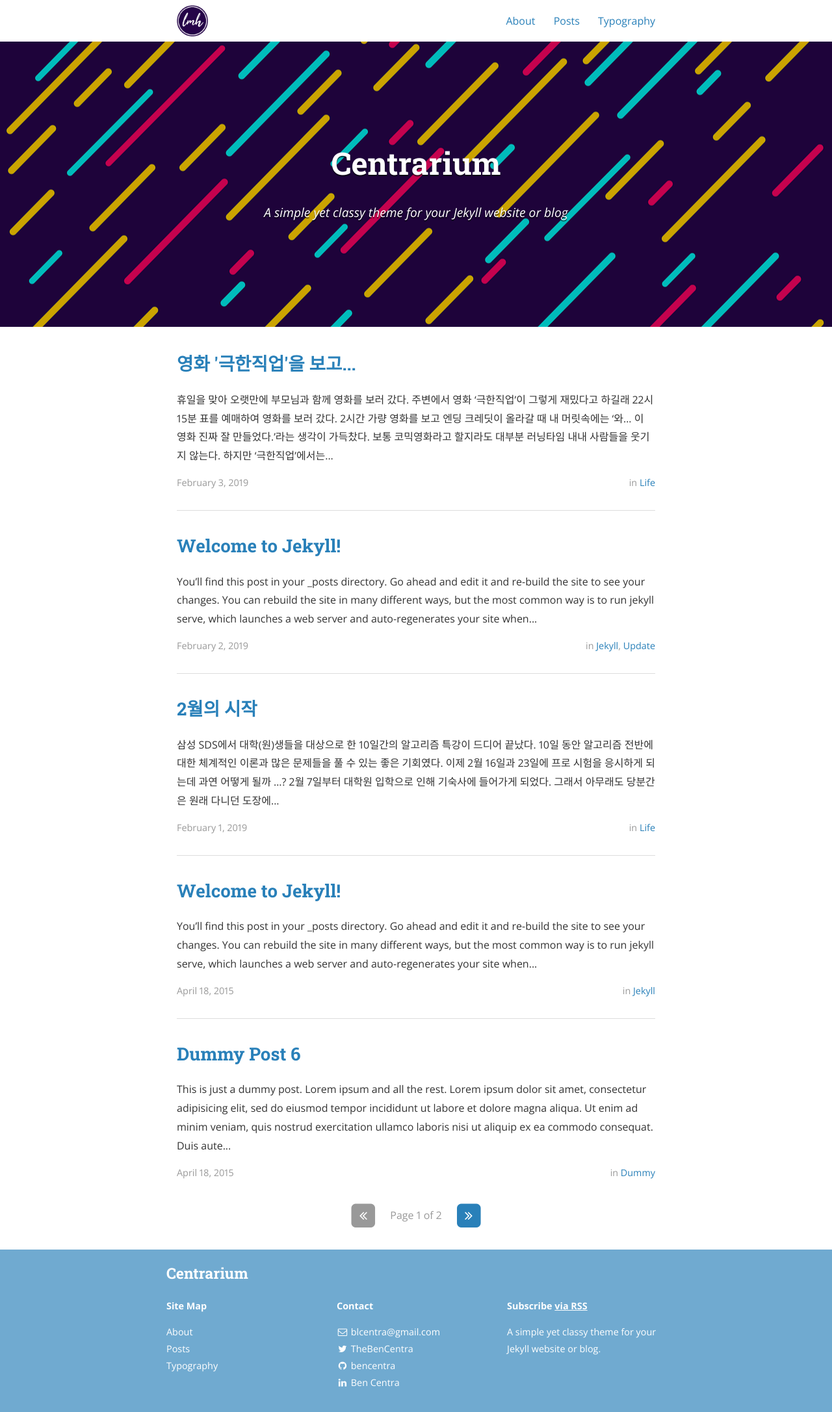
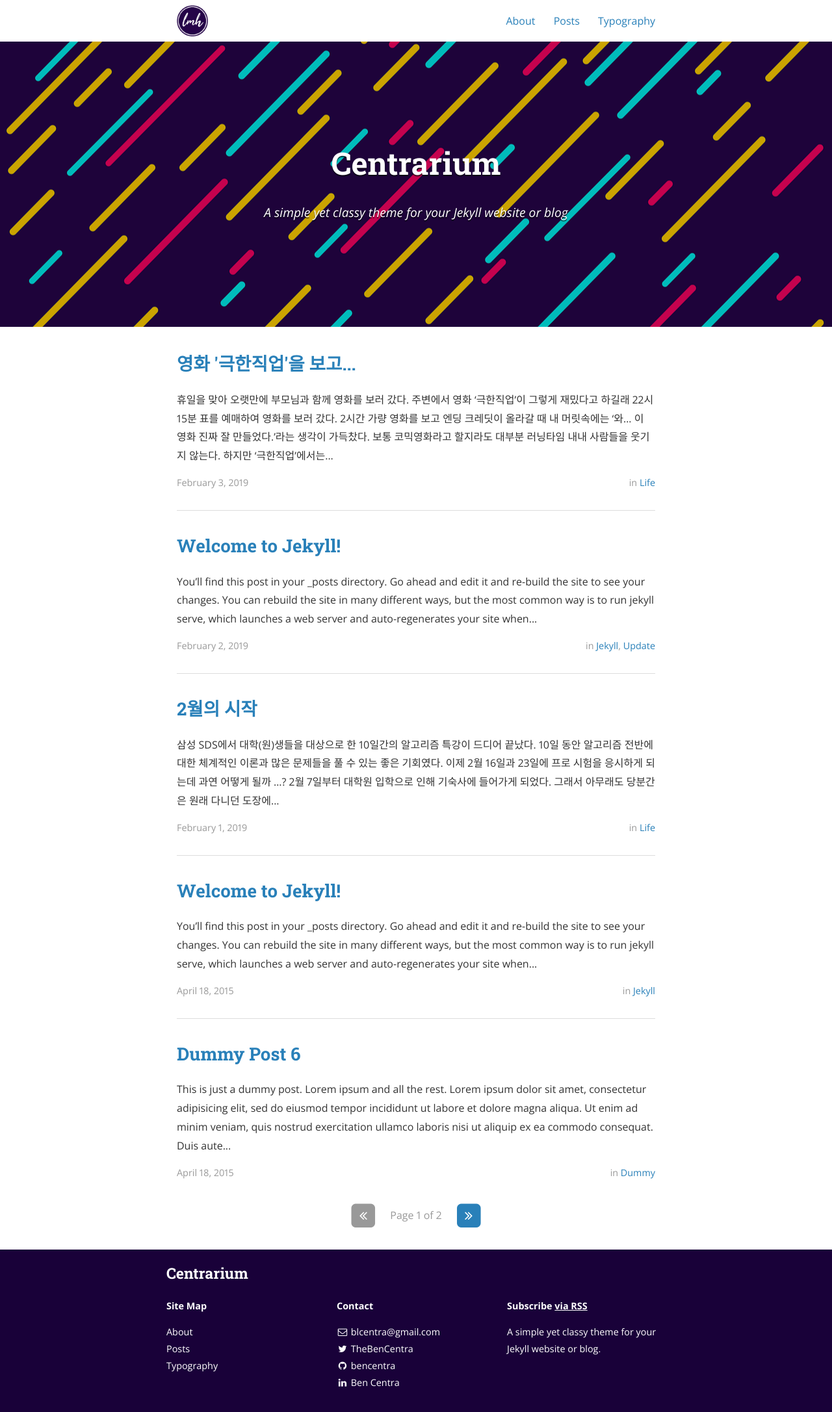
Before and after one commit to lmh315/lmh315.github.io, a Jekyll site: the page built from index.html, in a window 1280 px wide. Shown: the whole page at 65% size. Built offline with Jekyll 4.4.1, drawn with Linux system fonts in a browser that asks for light colours; nearby versions of some CDN libraries; the list of posts is cut into pages by our own code.

Commit message:
change hilight color

```diff
--- a/_sass/base/_variables.scss
+++ b/_sass/base/_variables.scss
@@ -41,7 +41,8 @@ $bc-red: #bc0000;
 $base-background-color: #fff;
 $base-font-color: $dark-gray;
 $action-color: $blue;
-$highlight-color: tint($action-color, 33%);
+$highlight-color: #190139;
+// $highlight-color: tint($action-color, 33%);
 
 // Border
 $base-border-color: $light-gray;
```
